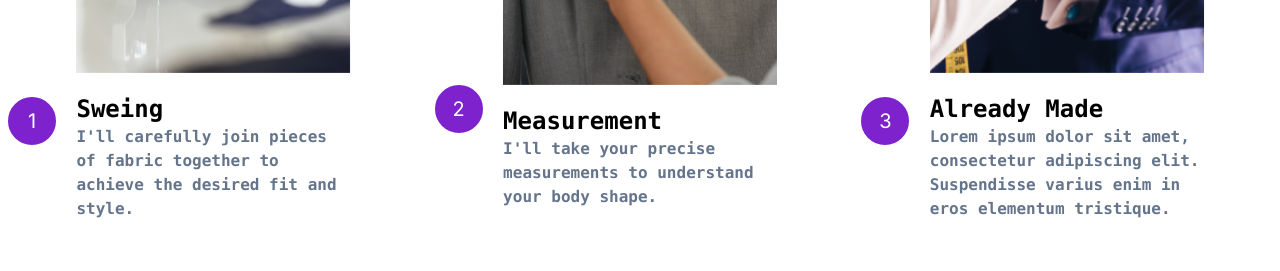
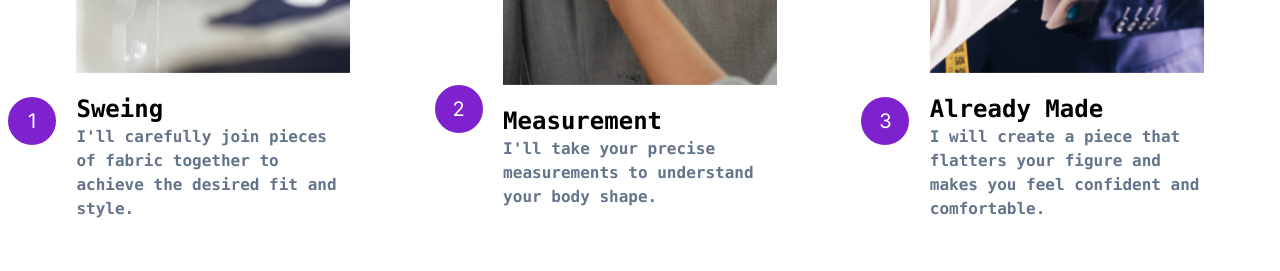
Before and after one commit to kindness-ok/grant-portfolio, a Next.js app: page / in a window 1280 px wide. Shown: the part 1740-2011 px from the top of the page. Built offline with nearby package versions, Linux system fonts and the light colour scheme.

Commit message:
adding finishing touches: part seven

```diff
--- a/src/components/service.tsx
+++ b/src/components/service.tsx
@@ -89,8 +89,8 @@ export default function Services () {
             </div>
             <div className="mb-5">
               <p className="text-slate-500 font-mono font-bold">
-                Lorem ipsum dolor sit amet, consectetur adipiscing elit.
-                Suspendisse varius enim in eros elementum tristique.
+                I will create a piece that flatters
+                your figure and makes you feel confident and comfortable.
               </p>
             </div>
           </div>
```
